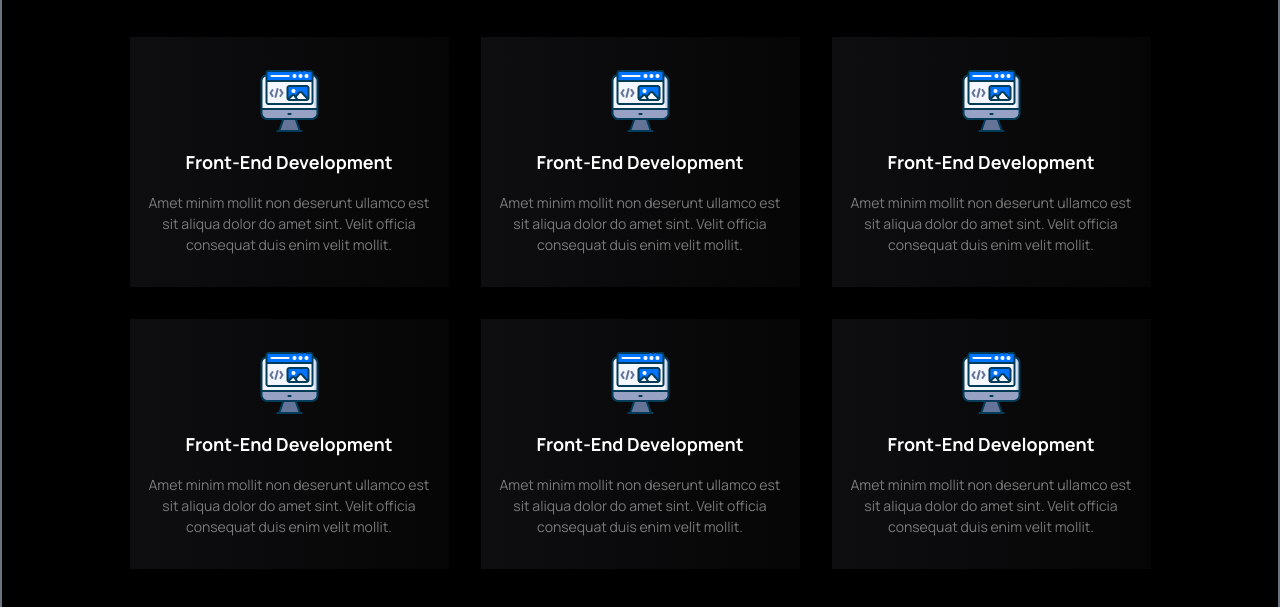
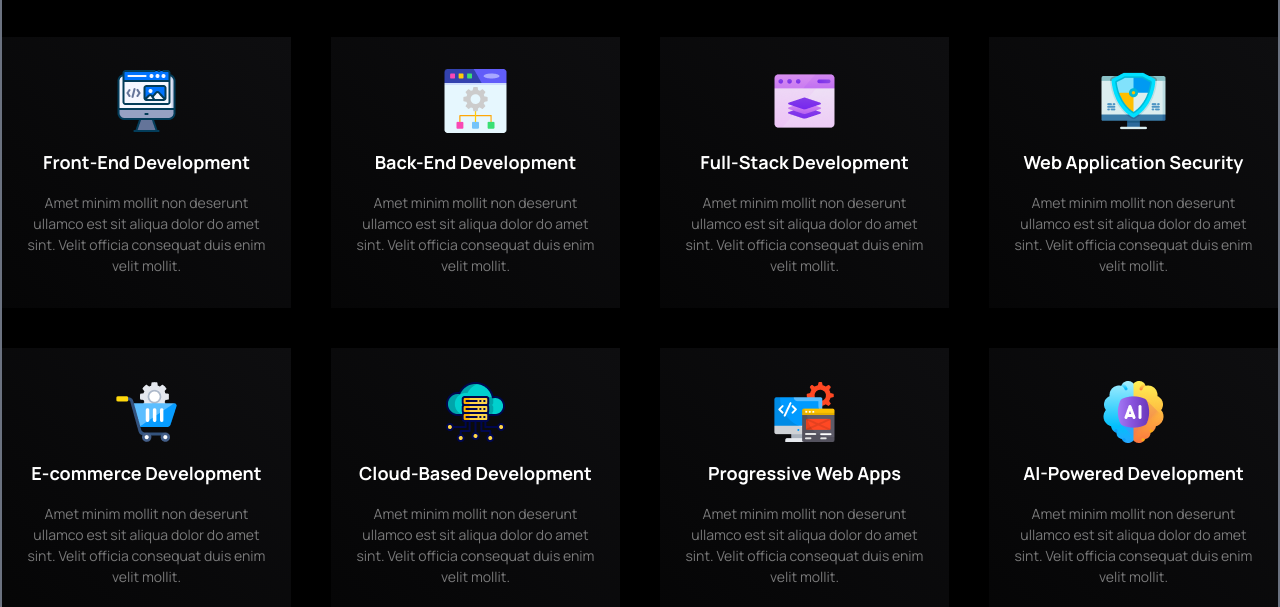
Before and after one commit to mdabdulhalim-bd/portfolio-with-tailwindcss, a plain HTML site: page index.html in a window 1280 px wide. Shown: the part 193-800 px from the top of the page. Drawn offline with nearby package versions, Linux system fonts and the light colour scheme; a web font is replaced by a local one.

Commit message:
specialities done

```diff
--- a/index.html
+++ b/index.html
@@ -31,11 +31,11 @@
           includes responsive design.
         </p>
       </div>
-
-      <div class="features py-10 flex flex-wrap gap-8 justify-center items-center">
-        <div
-          class="w-3/12 bg-gradient-to-r from-[#0E0E10] to-[#17171A3B] px-4 py-8"
-        >
+      <!-- Feature Cards  -->
+      <div
+        class="features py-10 grid grid-cols-4 gap-10 justify-center items-center"
+      >
+        <div class="bg-gradient-to-bl from-[#0E0E10] to-[#17171A3B] px-4 py-8">
           <div
             class="flex flex-col items-center justify-center gap-4 text-center"
           >
@@ -49,15 +49,13 @@
             </p>
           </div>
         </div>
-        <div
-          class="w-3/12 bg-gradient-to-r from-[#0E0E10] to-[#17171A3B] px-4 py-8"
-        >
+        <div class="bg-gradient-to-bl from-[#0E0E10] to-[#17171A3B] px-4 py-8">
           <div
             class="flex flex-col items-center justify-center gap-4 text-center"
           >
-            <img src="./images/features/frontend.png" alt="frontend img" />
+            <img src="./images/features/backend.png" alt="frontend img" />
             <h2 class="font-[700] text-[18px] text-white">
-              Front-End Development
+              Back-End Development
             </h2>
             <p class="text-[#E6E6E682] text-[14px]">
               Amet minim mollit non deserunt ullamco est sit aliqua dolor do
@@ -65,15 +63,13 @@
             </p>
           </div>
         </div>
-        <div
-          class="w-3/12 bg-gradient-to-r from-[#0E0E10] to-[#17171A3B] px-4 py-8"
-        >
+        <div class="bg-gradient-to-bl from-[#0E0E10] to-[#17171A3B] px-4 py-8">
           <div
             class="flex flex-col items-center justify-center gap-4 text-center"
           >
-            <img src="./images/features/frontend.png" alt="frontend img" />
+            <img src="./images/features/full-stack.png" alt="frontend img" />
             <h2 class="font-[700] text-[18px] text-white">
-              Front-End Development
+              Full-Stack Development
             </h2>
             <p class="text-[#E6E6E682] text-[14px]">
               Amet minim mollit non deserunt ullamco est sit aliqua dolor do
@@ -81,15 +77,16 @@
             </p>
           </div>
         </div>
-        <div
-          class="w-3/12 bg-gradient-to-r from-[#0E0E10] to-[#17171A3B] px-4 py-8"
-        >
+        <div class="bg-gradient-to-bl from-[#0E0E10] to-[#17171A3B] px-4 py-8">
           <div
             class="flex flex-col items-center justify-center gap-4 text-center"
           >
-            <img src="./images/features/frontend.png" alt="frontend img" />
+            <img
+              src="./images/features/web_app_security.png"
+              alt="frontend img"
+            />
             <h2 class="font-[700] text-[18px] text-white">
-              Front-End Development
+              Web Application Security
             </h2>
             <p class="text-[#E6E6E682] text-[14px]">
               Amet minim mollit non deserunt ullamco est sit aliqua dolor do
@@ -97,15 +94,13 @@
             </p>
           </div>
         </div>
-        <div
-          class="w-3/12 bg-gradient-to-r from-[#0E0E10] to-[#17171A3B] px-4 py-8"
-        >
+        <div class="bg-gradient-to-bl from-[#0E0E10] to-[#17171A3B] px-4 py-8">
           <div
             class="flex flex-col items-center justify-center gap-4 text-center"
           >
-            <img src="./images/features/frontend.png" alt="frontend img" />
+            <img src="./images/features/ecommerce.png" alt="frontend img" />
             <h2 class="font-[700] text-[18px] text-white">
-              Front-End Development
+              E-commerce Development
             </h2>
             <p class="text-[#E6E6E682] text-[14px]">
               Amet minim mollit non deserunt ullamco est sit aliqua dolor do
@@ -113,15 +108,13 @@
             </p>
           </div>
         </div>
-        <div
-          class="w-3/12 bg-gradient-to-r from-[#0E0E10] to-[#17171A3B] px-4 py-8"
-        >
+        <div class="bg-gradient-to-bl from-[#0E0E10] to-[#17171A3B] px-4 py-8">
           <div
             class="flex flex-col items-center justify-center gap-4 text-center"
           >
-            <img src="./images/features/frontend.png" alt="frontend img" />
+            <img src="./images/features/cloud.png" alt="frontend img" />
             <h2 class="font-[700] text-[18px] text-white">
-              Front-End Development
+              Cloud-Based Development
             </h2>
             <p class="text-[#E6E6E682] text-[14px]">
               Amet minim mollit non deserunt ullamco est sit aliqua dolor do
@@ -129,8 +122,37 @@
             </p>
           </div>
         </div>
+        <div class="bg-gradient-to-bl from-[#0E0E10] to-[#17171A3B] px-4 py-8">
+          <div
+            class="flex flex-col items-center justify-center gap-4 text-center"
+          >
+            <img src="./images/features/web_app.png" alt="frontend img" />
+            <h2 class="font-[700] text-[18px] text-white">
+              Progressive Web Apps
+            </h2>
+            <p class="text-[#E6E6E682] text-[14px]">
+              Amet minim mollit non deserunt ullamco est sit aliqua dolor do
+              amet sint. Velit officia consequat duis enim velit mollit.
+            </p>
+          </div>
+        </div>
+        <div class="bg-gradient-to-bl from-[#0E0E10] to-[#17171A3B] px-4 py-8">
+          <div
+            class="flex flex-col items-center justify-center gap-4 text-center"
+          >
+            <img src="./images/features/ai.png" alt="frontend img" />
+            <h2 class="font-[700] text-[18px] text-white">
+              AI-Powered Development
+            </h2>
+            <p class="text-[#E6E6E682] text-[14px]">
+              Amet minim mollit non deserunt ullamco est sit aliqua dolor do
+              amet sint. Velit officia consequat duis enim velit mollit.
+            </p>
+          </div>
+        </div>
+      </div>
 
-      </div>
+      <!-- Feature Cards End  -->
     </section>
 
     <!-- specialities section end -->
```
